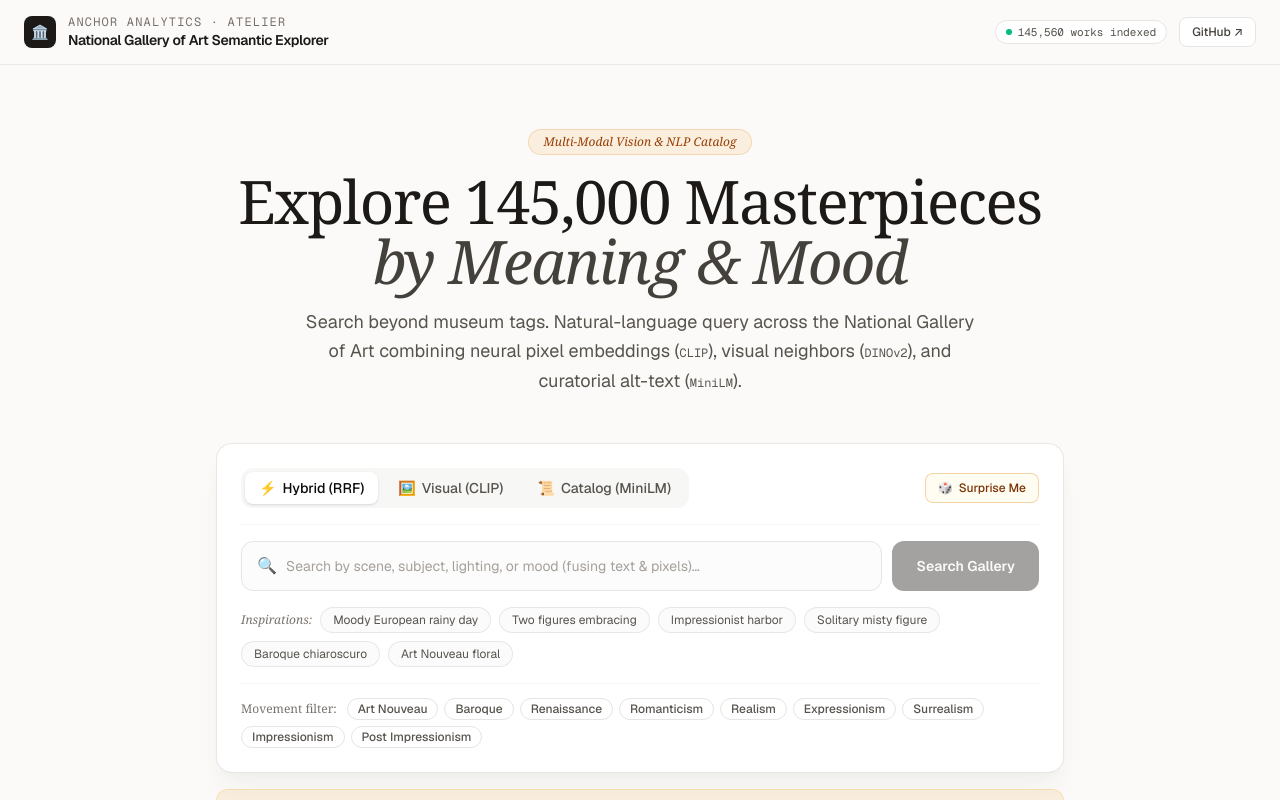
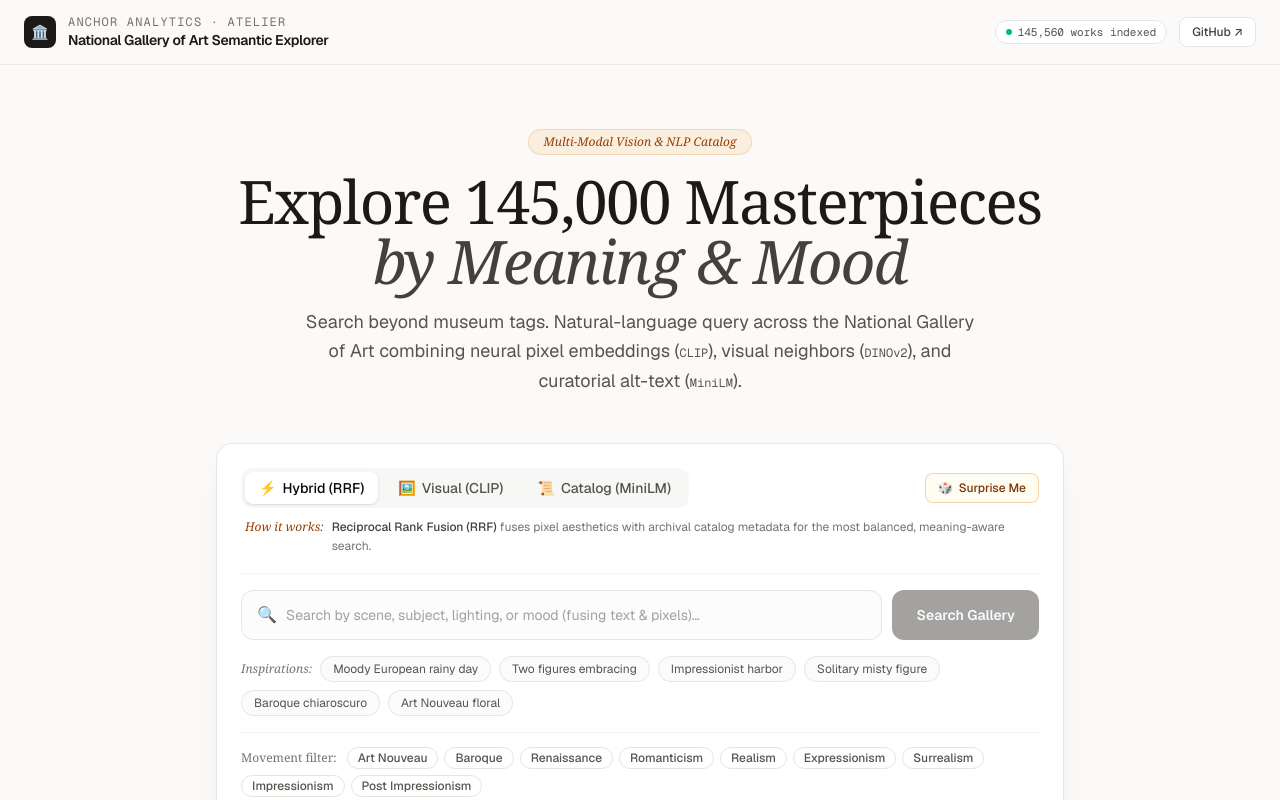
Before and after one commit to GlenProz/Multi-Modal-Semantic-Search-Engine, a Next.js app in the folder web/: page / in a window 1280 px wide. Shown: the top 800 px of the page. Built offline with nearby package versions, Linux system fonts and the light colour scheme; no server answers.

Commit message:
feat(web): add single-sentence explanations for RRF, CLIP, and MiniLM under mode tabs (#7)

```diff
--- a/web/app/page.tsx
+++ b/web/app/page.tsx
@@ -206,8 +206,9 @@ export default function Home() {
       {/* Main Search Station */}
       <section className="mx-auto w-full max-w-4xl px-6 pb-8">
         <div className="rounded-2xl border border-stone-200/90 bg-white p-4 shadow-xl shadow-stone-200/40 sm:p-6 dark:border-stone-800/90 dark:bg-stone-900/80 dark:shadow-none">
-          {/* Mode Tabs */}
-          <div className="mb-4 flex flex-wrap items-center justify-between gap-3 border-b border-stone-100 pb-4 dark:border-stone-800/80">
+          {/* Mode Tabs & Explanation */}
+          <div className="mb-4 flex flex-col gap-2.5 border-b border-stone-100 pb-4 dark:border-stone-800/80">
+            <div className="flex flex-wrap items-center justify-between gap-3">
               <div className="flex gap-1.5 rounded-xl bg-stone-100/80 p-1 text-xs sm:text-sm dark:bg-stone-800/60">
                 <button
                   onClick={() => setMode("hybrid")}
@@ -253,6 +254,29 @@ export default function Home() {
                 <span>🎲</span>
                 <span>Surprise Me</span>
               </button>
+            </div>
+
+            {/* Mode Explanation */}
+            <div className="flex items-baseline gap-2 px-1 text-xs text-stone-500 dark:text-stone-400">
+              <span className="font-serif italic text-amber-800 dark:text-amber-300 shrink-0">How it works:</span>
+              <p className="leading-relaxed">
+                {mode === "hybrid" && (
+                  <>
+                    <strong className="font-medium text-stone-700 dark:text-stone-300">Reciprocal Rank Fusion (RRF)</strong> fuses pixel aesthetics with archival catalog metadata for the most balanced, meaning-aware search.
+                  </>
+                )}
+                {mode === "images" && (
+                  <>
+                    <strong className="font-medium text-stone-700 dark:text-stone-300">CLIP</strong> embeds raw artwork pixels into a joint vision/language space to retrieve visual moods, lighting, and textures without relying on manual tags.
+                  </>
+                )}
+                {mode === "text" && (
+                  <>
+                    <strong className="font-medium text-stone-700 dark:text-stone-300">MiniLM</strong> searches across 17 museum catalog tables, artist names, media, and curatorial alt-text by semantic meaning rather than exact keywords.
+                  </>
+                )}
+              </p>
+            </div>
           </div>
 
           {/* Search Input Bar */}
```
Lines whose indentation alone changed are shown as unchanged.
